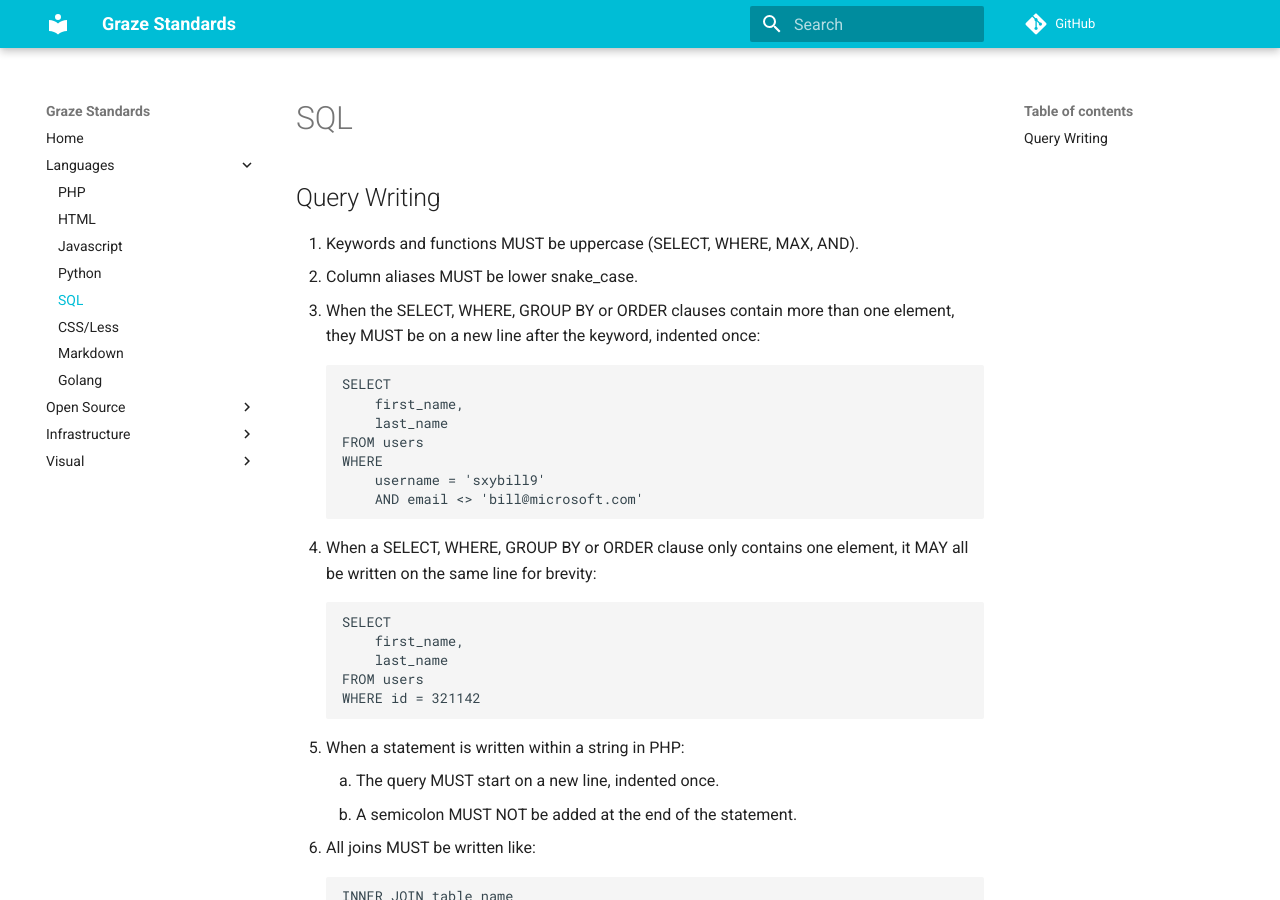
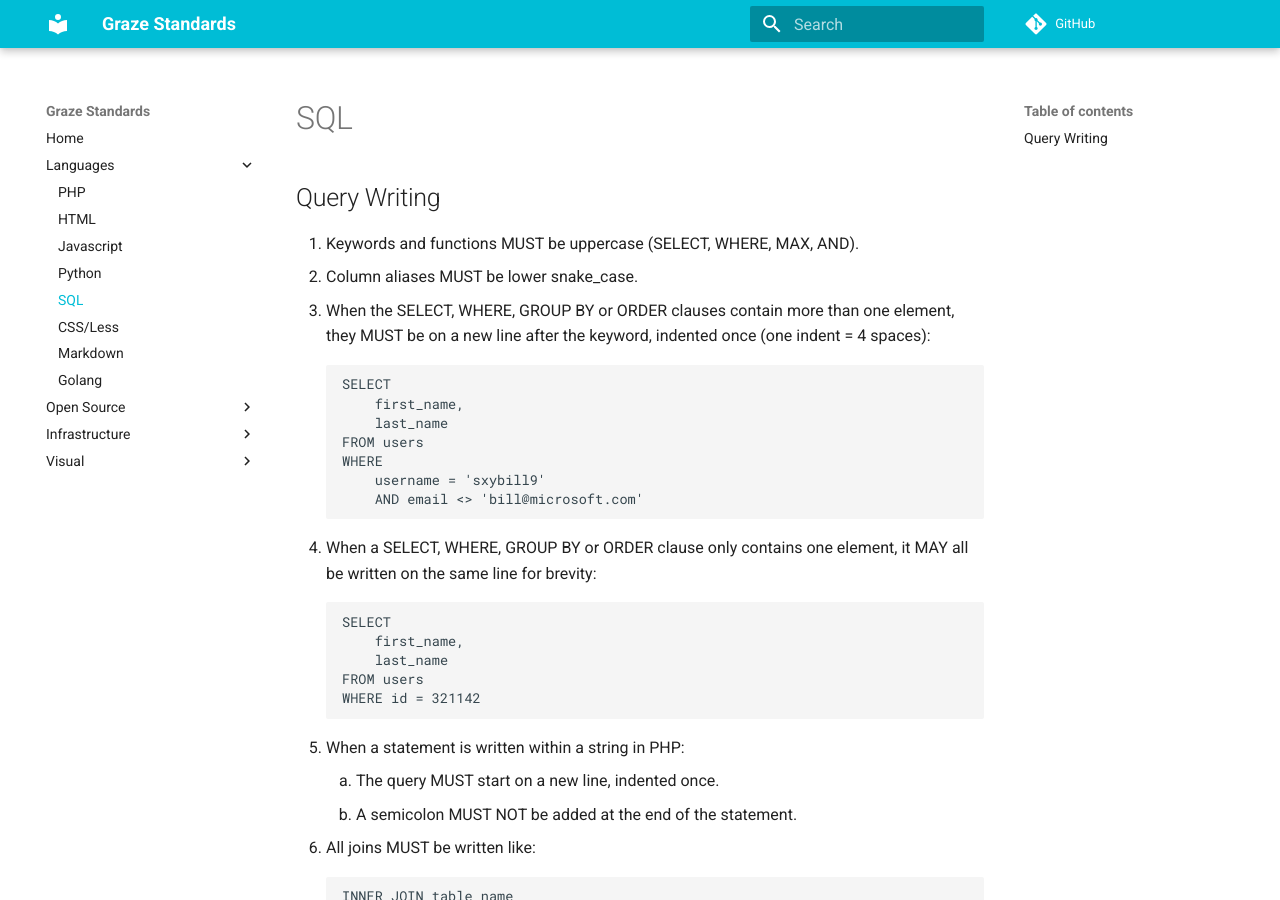
Before and after one commit to graze/standards, an MkDocs documentation site: the page built from docs/languages/SQL.md, in a window 1280 px wide and 900 px high. Built offline with MkDocs 1.6.1 and Material for MkDocs 9.7.7, drawn with Linux system fonts in a browser that asks for light colours; comment, search, counter and statistics services are not loaded.

Commit message:
Update SQL.md

````diff
--- a/docs/languages/SQL.md
+++ b/docs/languages/SQL.md
@@ -5,7 +5,7 @@
 1. Keywords and functions MUST be uppercase (SELECT, WHERE, MAX, AND).
 1. Column aliases MUST be lower snake_case.
 1. When the SELECT, WHERE, GROUP BY or ORDER clauses contain more than one element, they MUST be on a new line after
-   the keyword, indented once:
+   the keyword, indented once (one indent = 4 spaces):
 
     ```SQL
     SELECT
````
